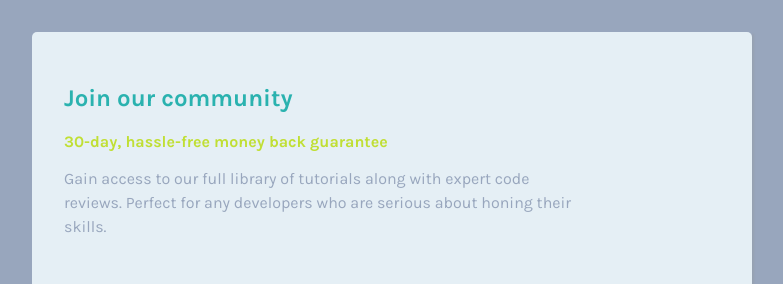
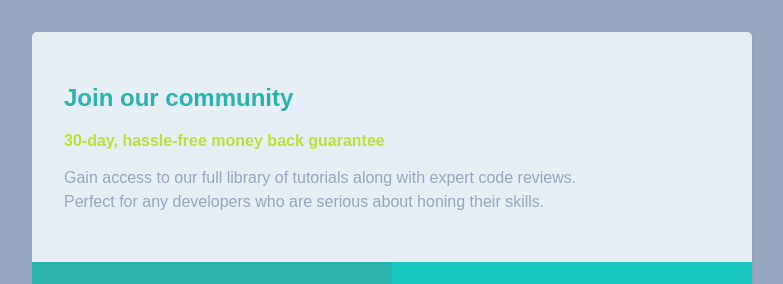
Before and after one commit to sunnyandkate/singlePriceGridComponent, a plain HTML site: page index.html in a window 1280 px wide. Shown: the top 284 px of the page, without its empty margins (248-1031 px from the left). Drawn offline with Linux system fonts and the light colour scheme.

Commit message:
Update index.html

```diff
--- a/index.html
+++ b/index.html
@@ -5,9 +5,7 @@
   <meta name="viewport" content="width=device-width, initial-scale=1.0"> <!-- displays site properly based on user's device -->
 
   <link rel="icon" type="image/png" sizes="32x32" href="./images/favicon-32x32.png">
-  <link rel="preconnect" href="https://fonts.gstatic.com">
-<link href="https://fonts.googleapis.com/css2?family=Karla:wght@400;700&display=swap" rel="stylesheet">
-  <link rel="stylesheet" href="app/scss/style.css" type="text/css">
+ <link rel="stylesheet" href="app/scss/style.css" type="text/css">
   <title>Frontend Mentor | Single Price Grid Component</title>
 
   <!-- Feel free to remove these styles or customise in your own stylesheet -->
```
